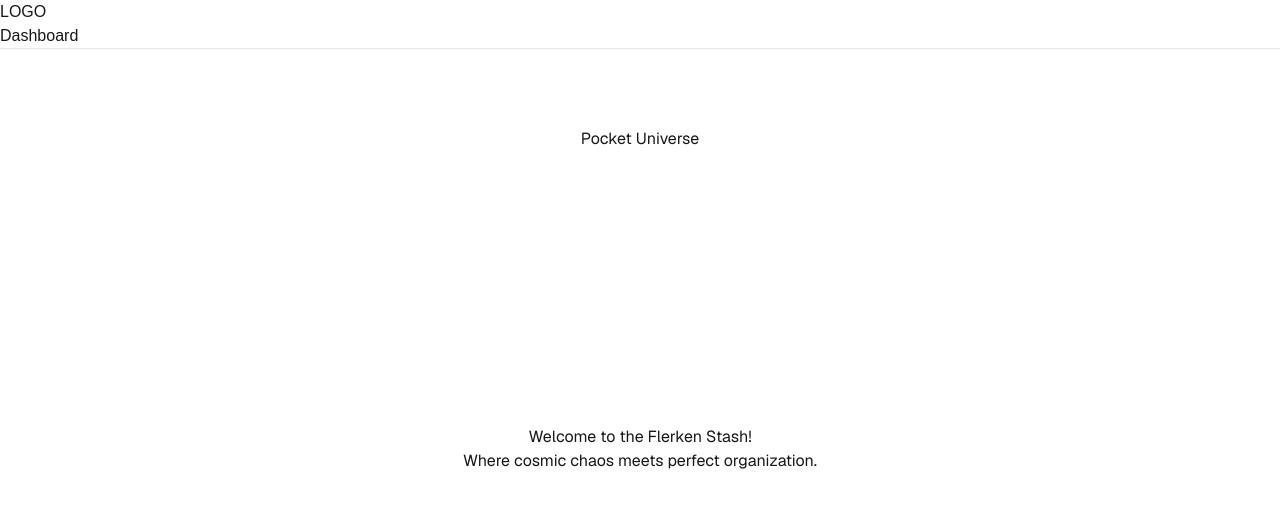
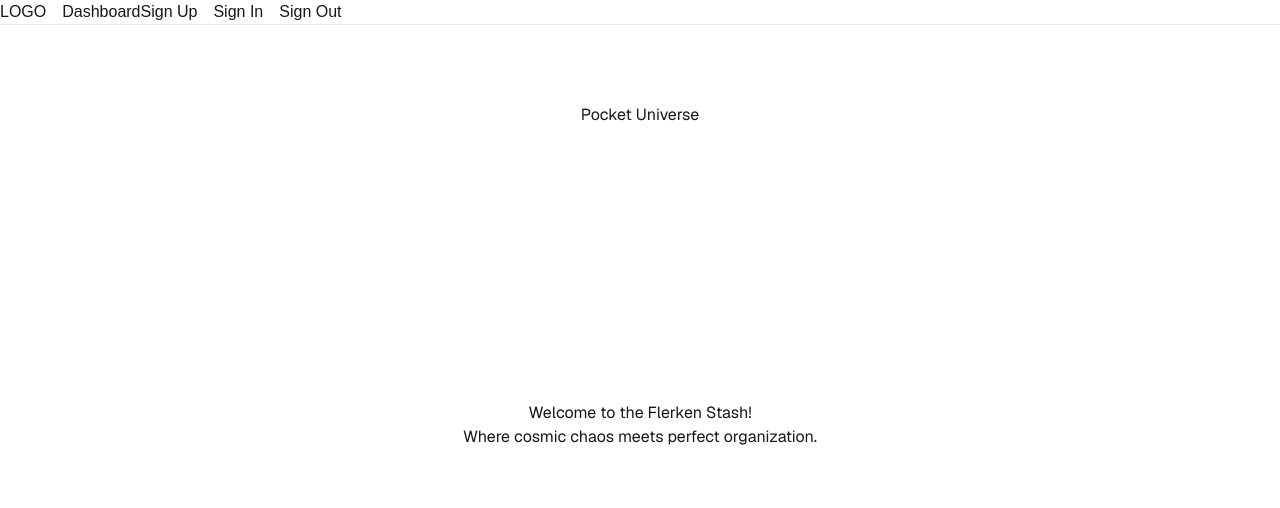
Before and after one commit to DarrickFauvel/flerken-stash, a Next.js app: page / in a window 1280 px wide. Shown: the top 508 px of the page. Built offline with nearby package versions, Linux system fonts and the light colour scheme.

Commit message:
update authnav

```diff
--- a/app/layout.tsx
+++ b/app/layout.tsx
@@ -34,16 +34,28 @@ export default function RootLayout({
     </>
   )
 
-  const authNav = null
+  const authNav = (
+    <>
+    <li>
+      <Link href='/sign-up'>Sign Up</Link>
+    </li>
+    <li>
+      <Link href='/sign-in'>Sign In</Link>
+    </li>
+    <li>
+      <button>Sign Out</button>
+    </li>
+    </>
+  )
 
   return (
     <html lang="en">
       <body
         className={`${geistSans.variable} ${geistMono.variable} antialiased`}
       >
-        <nav>
-          <ul>{appNav}</ul>
-          <ul>{authNav}</ul>
+        <nav className="flex flex-wrap">
+          <ul className="flex gap-4">{appNav}</ul>
+          <ul className="flex gap-4">{authNav}</ul>
         </nav>
 
         <hr />
```
